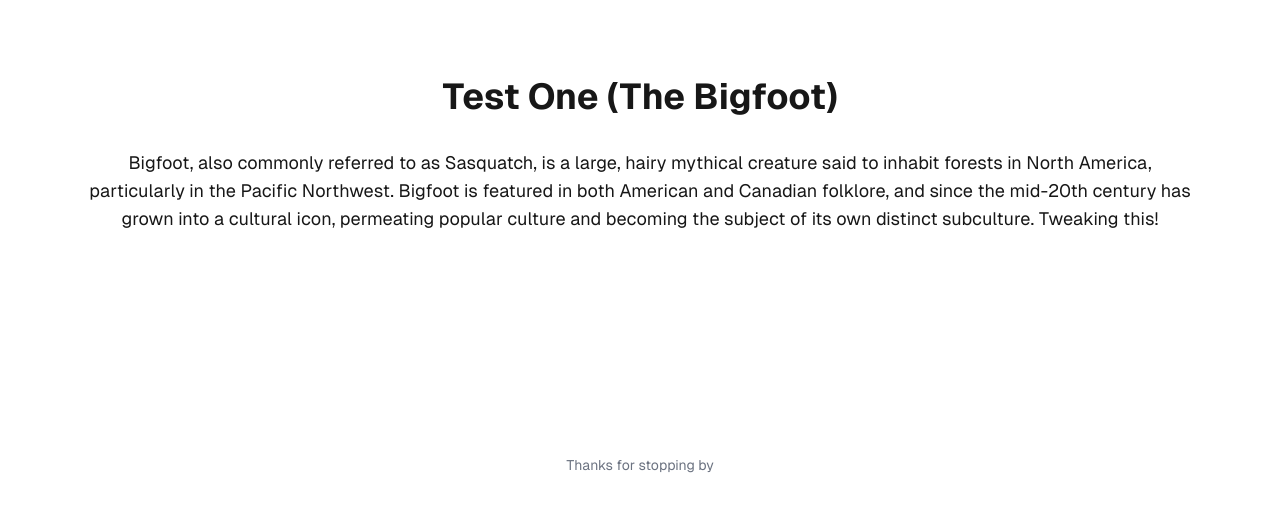
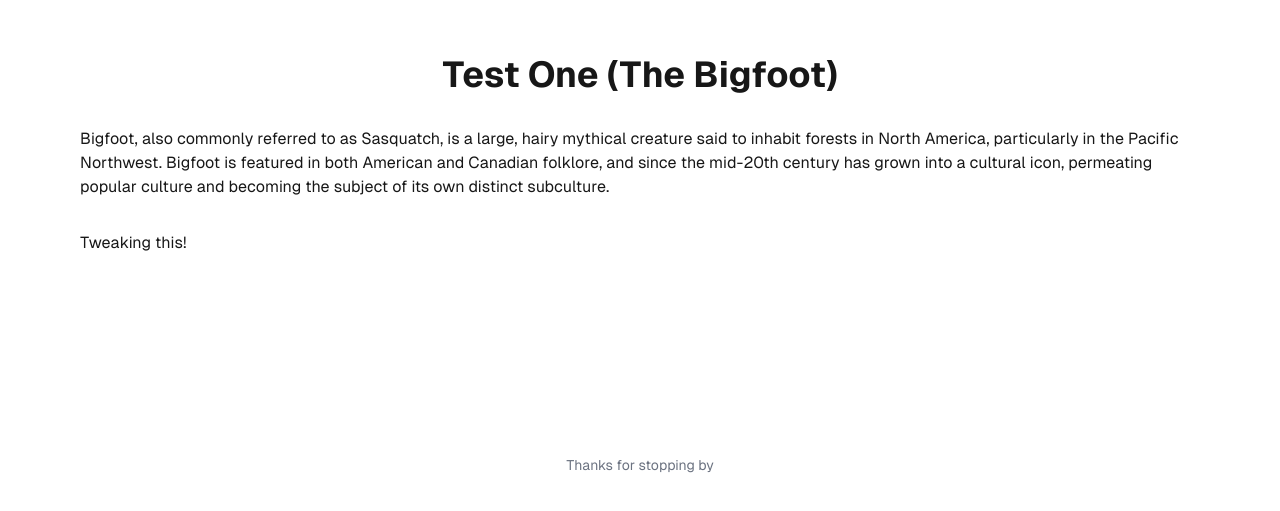
Before and after one commit to tsraveling/tsraveling.github.io, a Next.js app: page /test-one in a window 1280 px wide. Shown: the part 245-756 px from the top of the page. Built offline with nearby package versions, Linux system fonts and the light colour scheme.

Commit message:
Added react-markdown

```diff
--- a/package.json
+++ b/package.json
@@ -15,7 +15,8 @@
     "gray-matter": "^4.0.3",
     "next": "15.0.0",
     "react": "19.0.0-rc-65a56d0e-20241020",
-    "react-dom": "19.0.0-rc-65a56d0e-20241020"
+    "react-dom": "19.0.0-rc-65a56d0e-20241020",
+    "react-markdown": "^9.0.1"
   },
   "devDependencies": {
     "@types/node": "^20",
--- a/src/app/[slug]/page.tsx
+++ b/src/app/[slug]/page.tsx
@@ -1,5 +1,6 @@
 import React from "react";
 import postsData, { getPost } from "../../lib/PostData";
+import ReactMarkdown from "react-markdown";
 
 export default async function Post({ params }: { params: { slug: string } }) {
   const { slug } = await params;
@@ -12,7 +13,7 @@ export default async function Post({ params }: { params: { slug: string } }) {
         <h1 className="text-4xl font-bold text-center w-full">
           {thisPost?.title}
         </h1>
-        <p className="text-lg text-center w-full">{thisPost?.content}</p>
+        <ReactMarkdown>{thisPost?.content}</ReactMarkdown>
       </main>
       <footer className="row-start-3 text-sm text-gray-500">
         Thanks for stopping by
```
Also changed, not shown: 1 other file (tests, documents, lock files or other folders).
